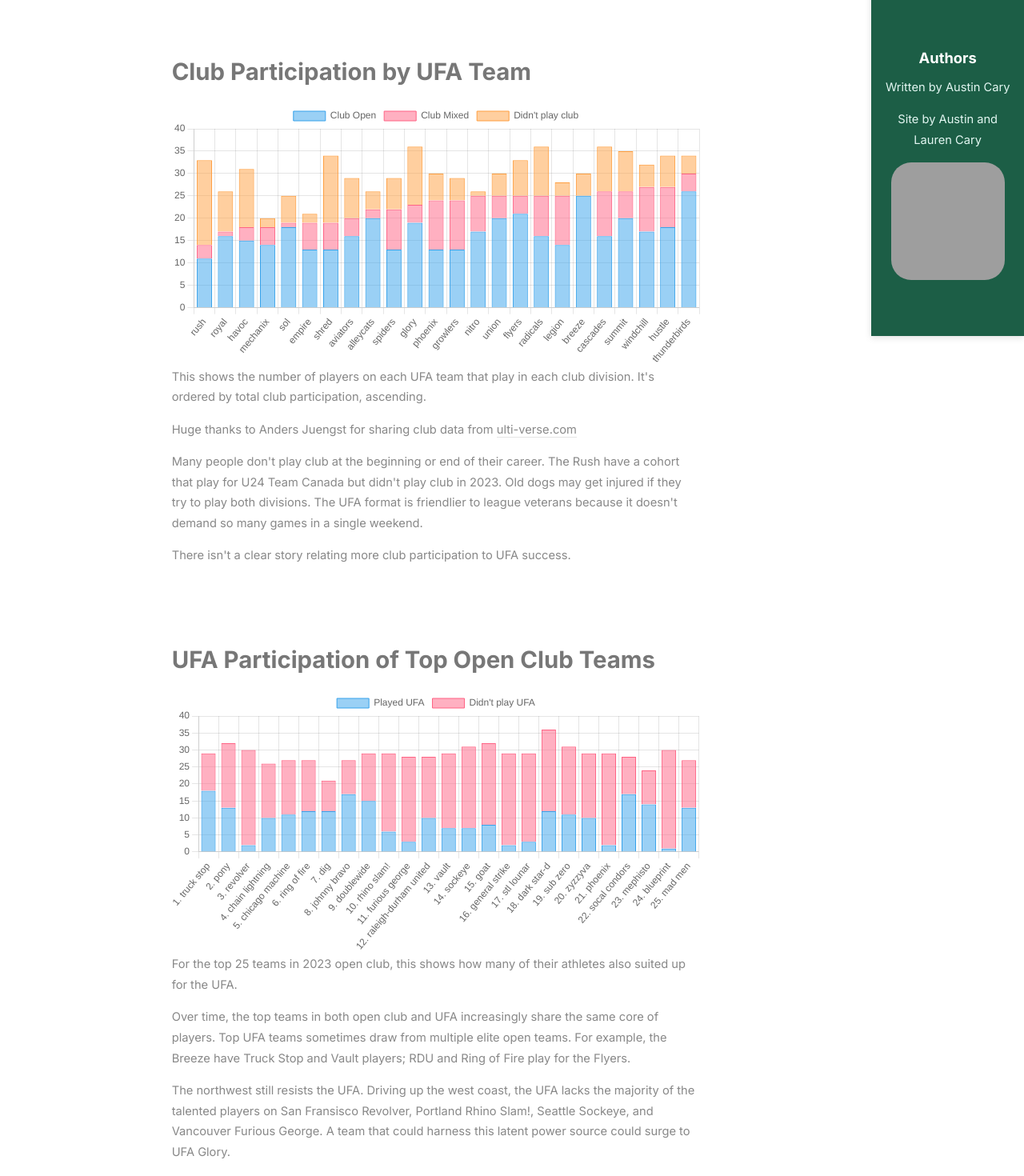
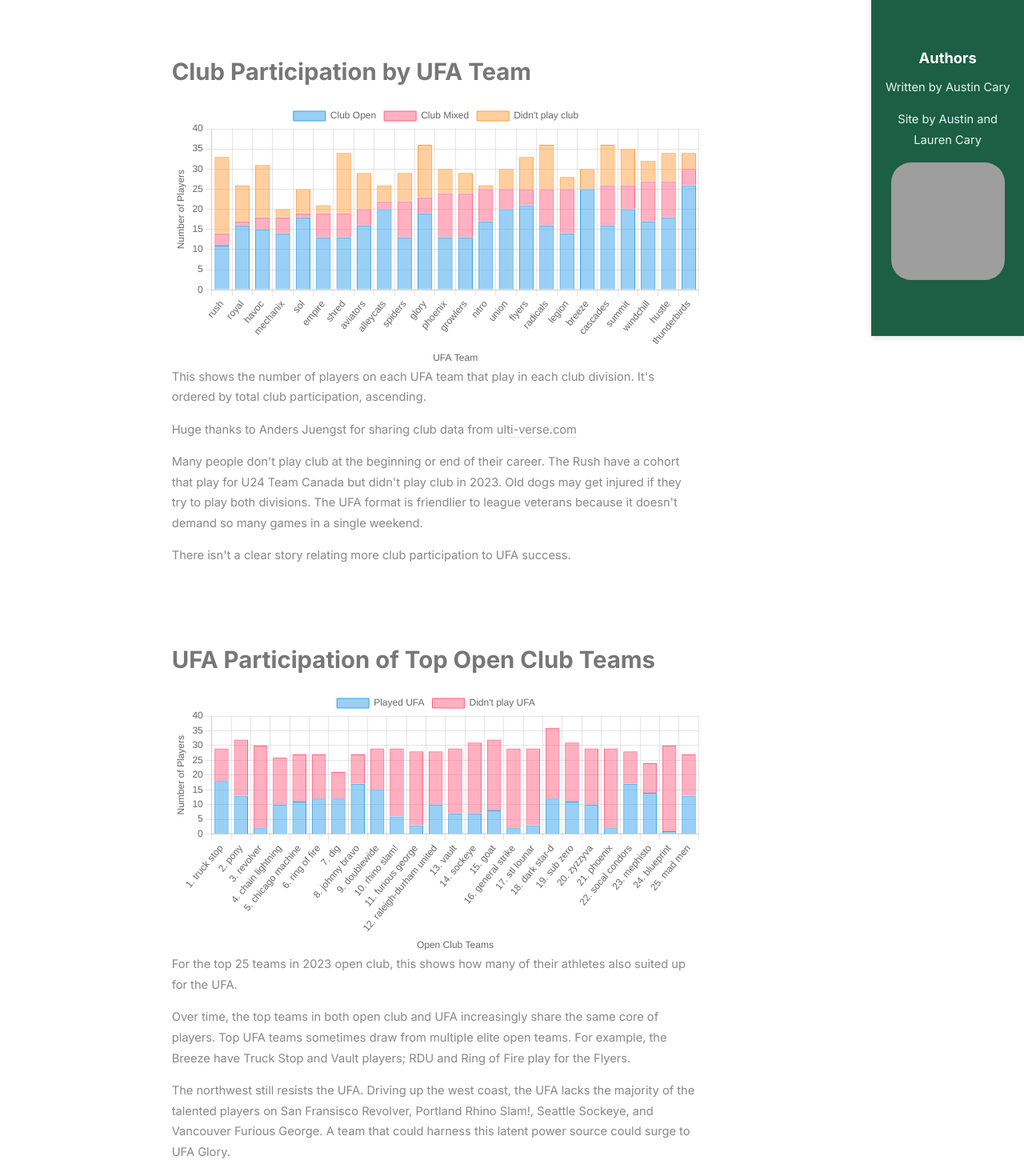
Before and after one commit to Afbcary/ufa-usau, a Next.js app: page /ufa-usau/ in a window 1280 px wide. Shown: the part 380-1850 px from the top of the page at 80% size. Built offline with nearby package versions, Linux system fonts and the light colour scheme; grey boxes are pictures that could not be loaded.

Commit message:
Added axes titles

```diff
--- a/app/components/Analysis/Analysis.js
+++ b/app/components/Analysis/Analysis.js
@@ -39,10 +39,18 @@ function clubParticipationBar(team_stats) {
             scales: {
                 y: {
                     beginAtZero: true,
-                    stacked: true
+                    stacked: true,
+                    title: {
+                        display: true,
+                        text: 'Number of Players'
+                    }
                 },
                 x: {
-                    stacked: true
+                    stacked: true,
+                    title: {
+                        display: true,
+                        text: 'UFA Team'
+                    }
                 }
             }
         },
@@ -72,10 +80,18 @@ function ufaParticipationBar(team_stats) {
             scales: {
                 y: {
                     beginAtZero: true,
-                    stacked: true
+                    stacked: true,
+                    title: {
+                        display: true,
+                        text: 'Number of Players'
+                    }
                 },
                 x: {
-                    stacked: true
+                    stacked: true,
+                    title: {
+                        display: true,
+                        text: 'Open Club Teams'
+                    }
                 }
             }
         },
@@ -140,9 +156,17 @@ function uniqueClubsBar(team_stats) {
                 y: {
                     beginAtZero: true,
                     stacked: true,
+                    title: {
+                        display: true,
+                        text: 'Number of Players'
+                    }
                 },
                 x: {
                     stacked: true,
+                    title: {
+                        display: true,
+                        text: 'UFA Teams'
+                    }
                 }
             },
             layout: {
@@ -193,7 +217,17 @@ function ratingBarMixed(team_stats) {
             scales: {
                 y: {
                     beginAtZero: true,
+                    title: {
+                        display: true,
+                        text: 'Rating'
+                    }
                 },
+                x: {
+                    title: {
+                        display: true,
+                        text: 'UFA Team'
+                    }
+                }
             }
         },
     };
@@ -217,7 +251,18 @@ function ratingBarMen(team_stats) {
         options: {
             scales: {
                 y: {
-                    beginAtZero: true
+                    beginAtZero: true,
+                    title: {
+                        display: true,
+                        text: 'Number of Players'
+                    }
+                },
+                x: {
+                    beginAtZero: true,
+                    title: {
+                        display: true,
+                        text: 'UFA Team'
+                    }
                 }
             }
         },
@@ -227,14 +272,14 @@ function ratingBarMen(team_stats) {
 function ratingUniqueScatter(team_stats) {
     var open_points = Object.entries(team_stats).map((o) => {
         return {
-            x: o[1].num_open,
+            x: o[1].unique_open.size,
             y: o[1].open_rating_mean,
             label: o[0]
         }
     })
     var mixed_points = Object.entries(team_stats).map((o) => {
         return {
-            x: o[1].num_mixed,
+            x: o[1].unique_mixed.size,
             y: o[1].mixed_rating_mean,
             label: o[0]
         }
@@ -256,9 +301,19 @@ function ratingUniqueScatter(team_stats) {
         data: data,
         options: {
             scales: {
+                y: {
+                    title: {
+                        display: true,
+                        text: 'Average Rating'
+                    }
+                },
                 x: {
                     type: 'linear',
-                    position: 'bottom'
+                    position: 'bottom',
+                    title: {
+                        display: true,
+                        text: 'Number of Unique Club Teams'
+                    }
                 }
             },
             plugins: {
@@ -292,7 +347,17 @@ function ratingVsPowerRankingBar(team_stats) {
         options: {
             scales: {
                 y: {
-                    beginAtZero: true
+                    beginAtZero: true,
+                    title: {
+                        display: true,
+                        text: 'Club Rating'
+                    }
+                },
+                x: {
+                    title: {
+                        display: true,
+                        text: 'UFA Power Ranking'
+                    }
                 }
             }
         },
@@ -334,7 +399,7 @@ export default function Analysis() {
                 <p>Only UFA teams with four or more players on mixed teams are included.</p>
                 <WrappedChart title='UFA Team Average Rating vs Unique USAU Clubs' chartConfig={ratingUniqueScatter(team_stats)} />
                 <p>{`Do UFA players play for more clubs when there isn't a dominant club team in their vicinity? In open, yes.
-                 In mixed there may not be enough data for any meaningful conclusions.`}</p>
+                 In mixed there may not be enough data for any meaningful conclusions. Hover your mouse on a data point to view the associated UFA team. Click on a dataset in the legend to hide it.`}</p>
                 <WrappedChart title='UFA Power Ranking vs Club Ratings Bar' chartConfig={ratingVsPowerRankingBar(team_stats)} />
                 <p>These power rankings come from
                     <a href='https://watchufa.com/league/power-rankings/2024-ufa-way-too-early-preseason'> UFA Power ranking: Way too early 2024 by Adam Ruffner</a>
--- a/app/components/Methodology/Methodology.js
+++ b/app/components/Methodology/Methodology.js
@@ -26,6 +26,7 @@ export default function Methodology() {
                                 <li>Nickname matching - Some players use different names in UFA vs club. We joined on a dataset of common nicknames to include everyone we could find.</li>
                                 <li>Teams with the same name.  Mischief, Hazard, and Scoop</li>
                                 <li>Players with the same name.</li>
+                                <li>If you see something we missed, email afbcary (at) gmail.</li>
                             </ul>
                         </div>
                     </article>
```
